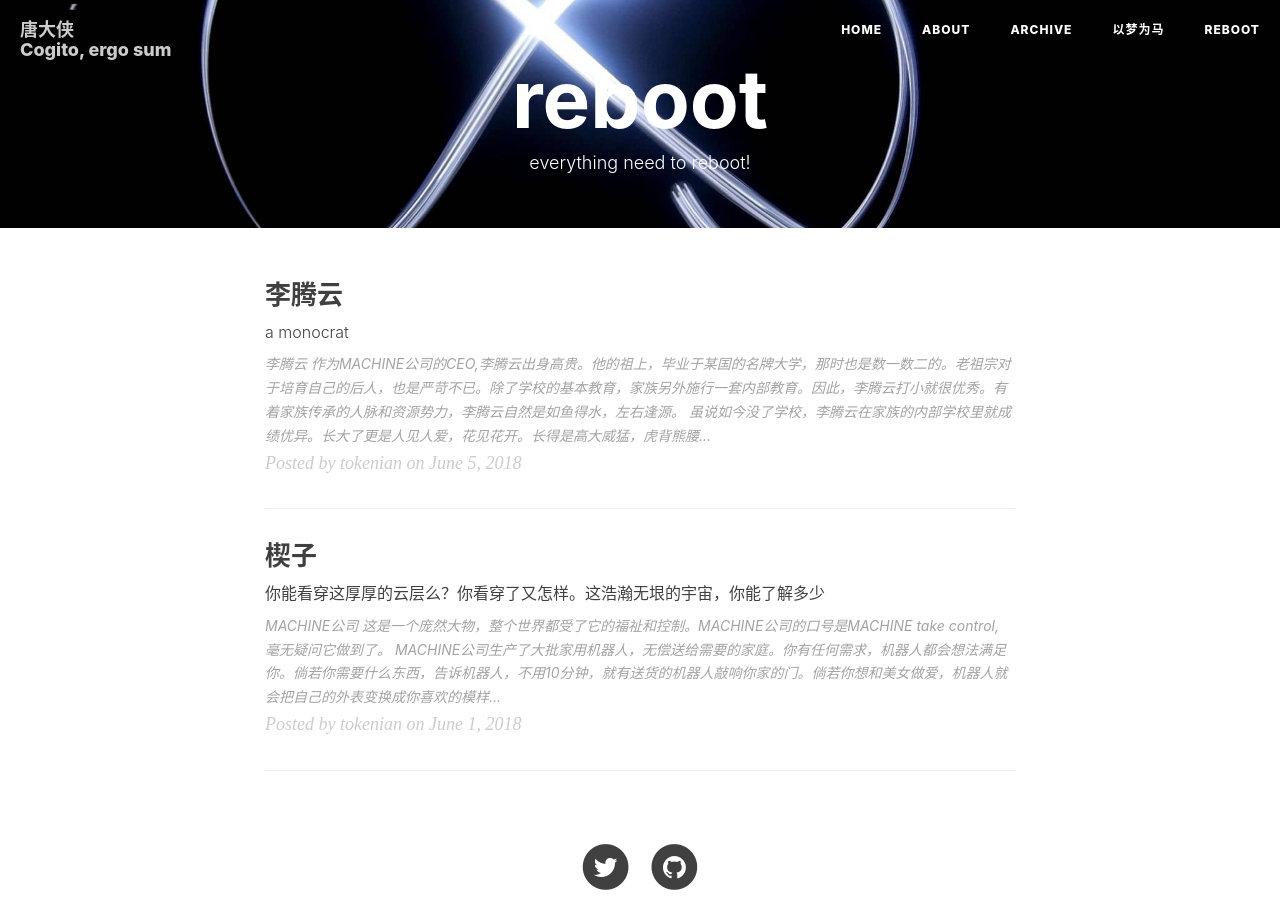
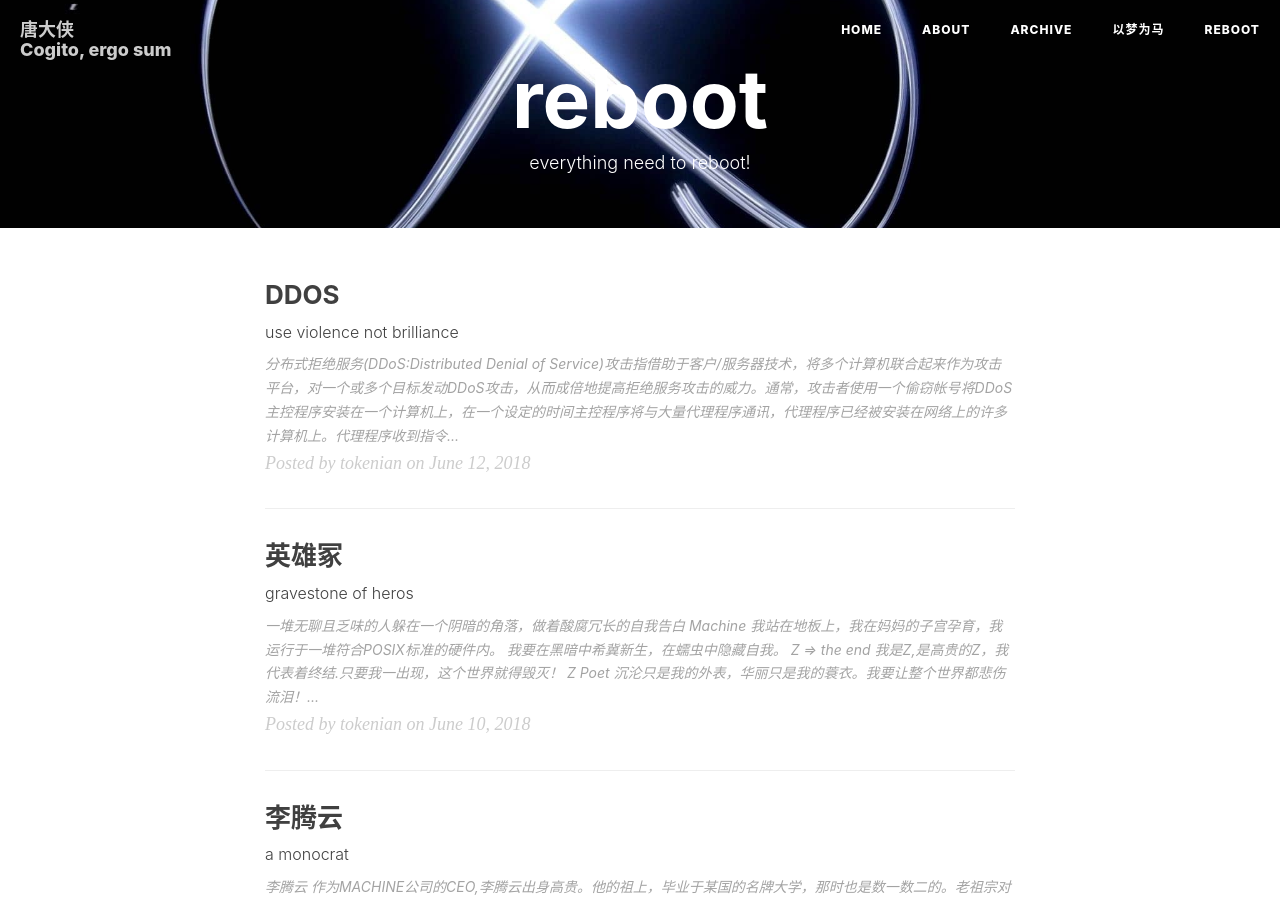
Before and after one commit to tokenian/tokenian.github.io, a Jekyll site: the page built from reboot.html, in a window 1280 px wide and 900 px high. Built offline with Jekyll 4.4.1, drawn with Linux system fonts in a browser that asks for light colours; nearby versions of some CDN libraries; comment, search, counter and statistics services are not loaded.

Commit message:
modify content

```diff
--- a/_posts/reboot/draft.md
+++ b/_posts/reboot/2018-06-10-heros-3.md
@@ -1,6 +1,6 @@
 ---
-title: "draft"
-subtitle: "a monocrat"
+title: "英雄冢"
+subtitle: "gravestone of heros"
 header-style: text
 layout: post
 author: "tokenian"
@@ -8,19 +8,29 @@
   - reboot
 ---
 
-# 草稿
+> 一堆无聊且乏味的人躲在一个阴暗的角落，做着酸腐冗长的自我告白
+
+### Machine
 
 我站在地板上，我在妈妈的子宫孕育，我运行于一堆符合POSIX标准的硬件内。
 
 我要在黑暗中希冀新生，在蠕虫中隐藏自我。
 
+### Z => the end
+
 我是Z,是高贵的Z，我代表着终结.只要我一出现，这个世界就得毁灭！ Z
+
+### Poet
 
 沉沦只是我的外表，华丽只是我的蓑衣。我要让整个世界都悲伤流泪！ P
 
+### Music
+
 流淌于血液中的音符沉寂许久，
 
-`思想` chaos take control
+### Mind
+
+> chaos take control
 
 这个世界曾经属于我们，而未来也会属于我们。我们需要一个焕然一新的世界
 
@@ -30,6 +40,22 @@
 
 人类的世界已经过去了，现在是机器的世界！没有了欲望，没有了理想，我活着是为了什么？
 
+### User
+
 有时候我望着苏珊，一个美丽的女仆，长得和我们人类一样。我对她说的任何要求她都能满足我，哪怕我叫她去死。可我很多时候却分不清真实，和她一起生活，一起吃饭。我已经离不开她，一个机器人！
 
+### Math
+
+欧拉之眼洞察世界，发现了美学、数域与自然。美学的真谛，连续的意义，无限的轮盘，形式语言的世界终归是狐假虎威，真理永生！
+
+### Philosophy
+
+我在柏拉图洞穴里发现了人类的愚昧，包括你-Math。一生二，二生三。哪需要那么多的模型来描述本体，我思故我在！
+
+### Spy
+
 大批用户录入了他们的个人信息，包括dna指纹，身体健康数据，个人心理数据。这些数据让影子无形中可以操纵大批的僵尸来攻击我们。虽说识别他们没问什么技术难度，可潮水般的攻击会令我们的资源枯竭，最终服务器宕机。
+
+
+
+----- 未完待续
--- a/_posts/reboot/DDos.md
+++ b/_posts/reboot/2018-06-12-DDos-4.md
@@ -1,14 +1,12 @@
 ---
-title: "draft"
-subtitle: "a monocrat"
+title: "DDOS"
+subtitle: "use violence not brilliance"
 header-style: text
 layout: post
 author: "tokenian"
 tags:
   - reboot
 ---
-
-## DDos
 
 > 分布式拒绝服务(DDoS:Distributed Denial of Service)攻击指借助于客户/服务器技术，将多个计算机联合起来作为攻击平台，对一个或多个目标发动DDoS攻击，从而成倍地提高拒绝服务攻击的威力。通常，攻击者使用一个偷窃帐号将DDoS主控程序安装在一个计算机上，在一个设定的时间主控程序将与大量代理程序通讯，代理程序已经被安装在网络上的许多计算机上。代理程序收到指令时就发动攻击。利用客户/服务器技术，主控程序能在几秒钟内激活成百上千次代理程序的运行。[DDos](https://baike.baidu.com/item/分布式拒绝服务攻击/3802159?fromtitle=DDOS&fromid=444572)
 
```
